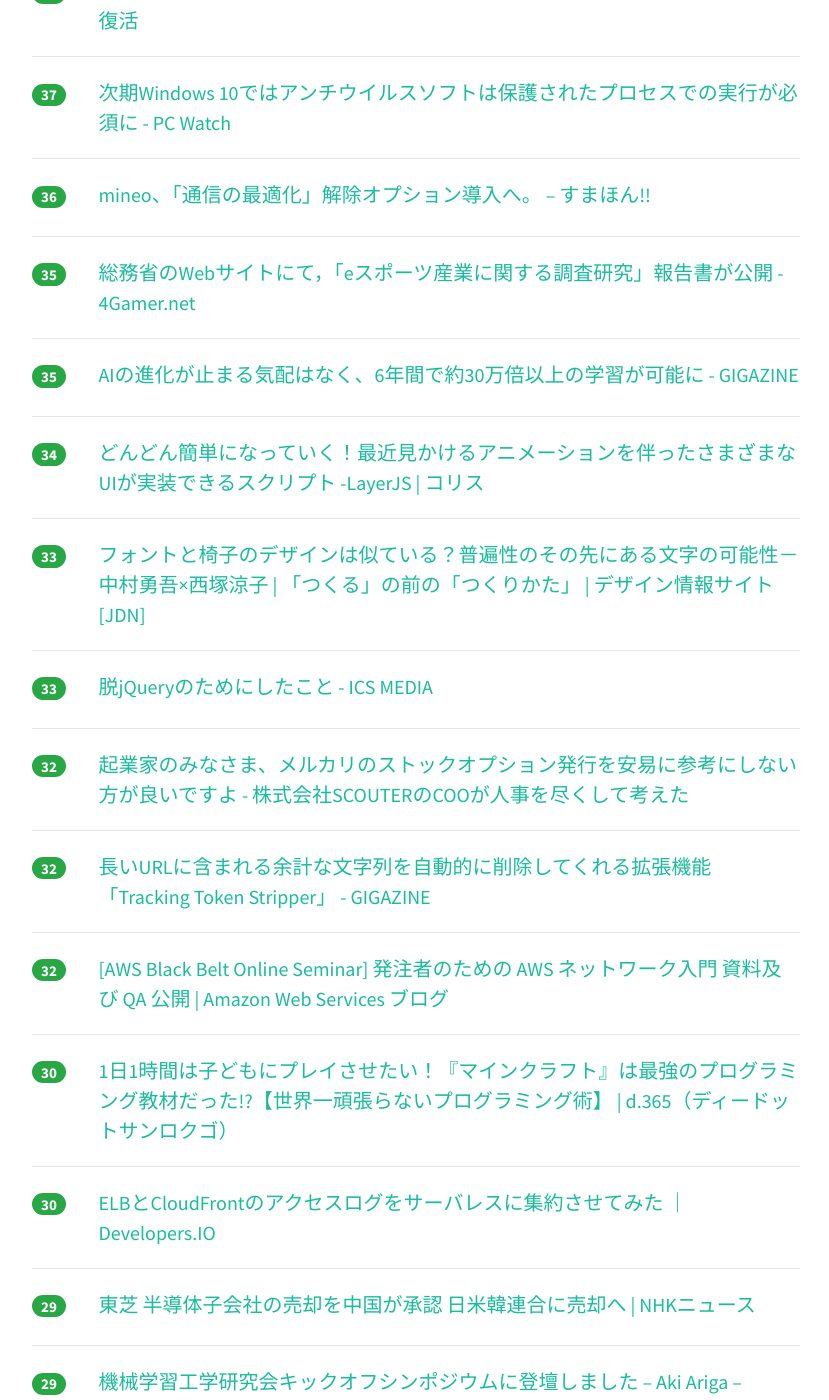
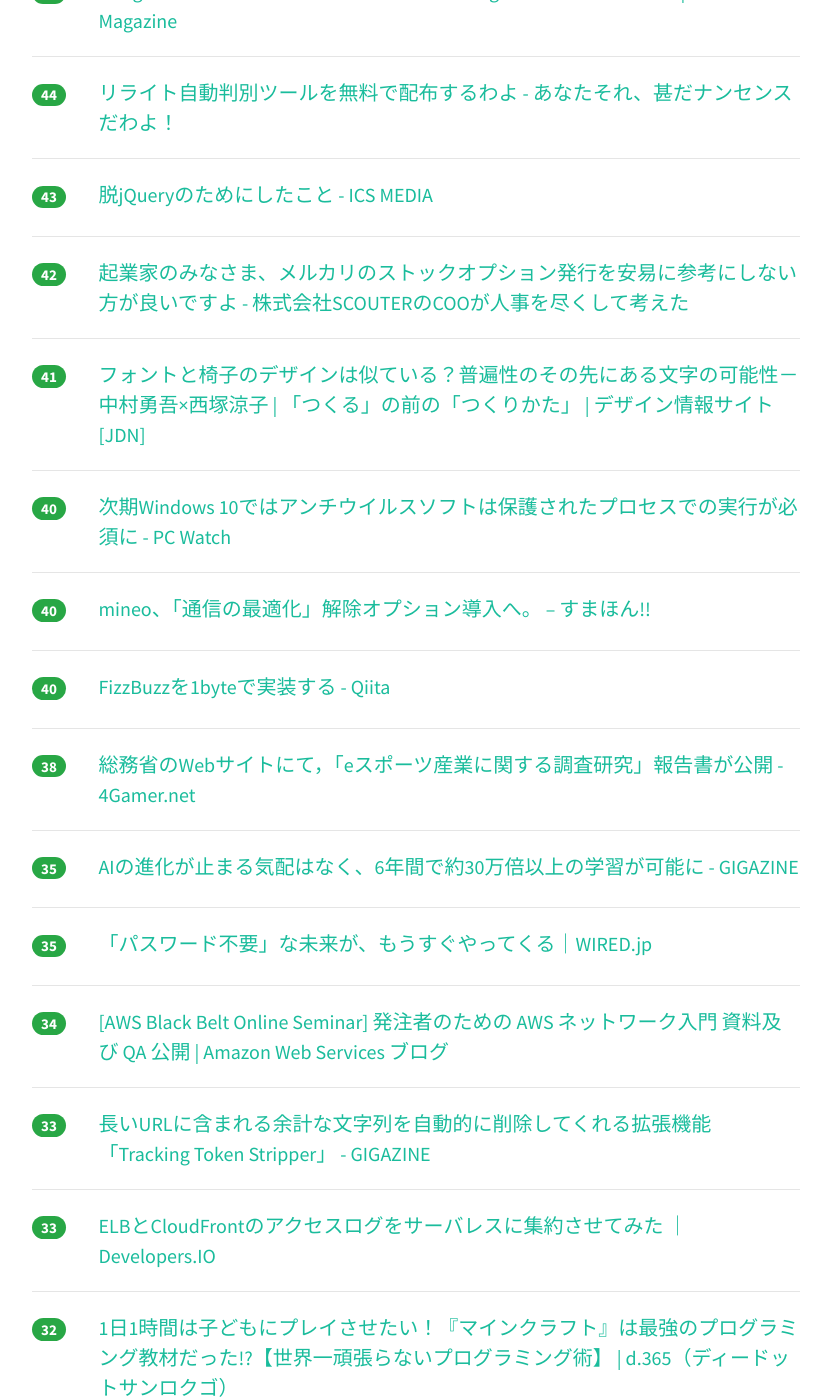
Before and after one commit to yatta47/hatena-matome-site, a Jekyll site: the page built from _posts/2018-05-18-hatena.md, in a window 1280 px wide and 1400 px high, scrolled down 1084 px. Shown: the whole window, without its empty margins (224-1053 px from the left). Built offline with Jekyll 4.4.1, drawn with Linux system fonts in a browser that asks for light colours; nearby versions of some CDN libraries; some of the changed text lies outside the part shown.

Commit message:
Updated 2018-05-18

```diff
--- a/_posts/2018-05-18-hatena.md
+++ b/_posts/2018-05-18-hatena.md
@@ -1,23 +1,23 @@
 ---
 layout: post
 title:  "2018-05-18 はてぶIT"
-date:   2018-05-18 12:01:20
+date:   2018-05-18 13:01:10
 tags: [it-hotentry]
 ---
-55 件のデータあり
+60 件のデータあり
 
 <hr><div class="row">
-<div class="col-1"><span class="badge badge-pill badge-success h2">151</span></div>
+<div class="col-1"><span class="badge badge-pill badge-success h2">165</span></div>
 <div class="col-11"><a href='http://mizchi.hatenablog.com/entry/2018/05/17/220431' target='_blank'>クライアントサイドのモデルとは何か 後編 ~ 単方向データフローと参照透過性 - mizchi's blog</a></div>
 </div>
 <hr>
 <div class="row">
-<div class="col-1"><span class="badge badge-pill badge-success h2">99</span></div>
+<div class="col-1"><span class="badge badge-pill badge-success h2">127</span></div>
 <div class="col-11"><a href='https://developer.apple.com/design/tips/jp/' target='_blank'>ユーザインターフェイスのデザインのヒント - Apple Developer</a></div>
 </div>
 <hr>
 <div class="row">
-<div class="col-1"><span class="badge badge-pill badge-success h2">62</span></div>
+<div class="col-1"><span class="badge badge-pill badge-success h2">81</span></div>
 <div class="col-11"><a href='http://blog.yuuk.io/entry/2018/heterotsdb-architecture' target='_blank'>サーバレス時代におけるヘテロジニアス時系列データベースアーキテクチャ - ゆううきブログ</a></div>
 </div>
 <hr>
@@ -27,37 +27,62 @@ tags: [it-hotentry]
 </div>
 <hr>
 <div class="row">
-<div class="col-1"><span class="badge badge-pill badge-success h2">44</span></div>
+<div class="col-1"><span class="badge badge-pill badge-success h2">55</span></div>
+<div class="col-11"><a href='https://coliss.com/articles/build-websites/operation/javascript/ui-composition-animation-in-pure-html.html' target='_blank'>どんどん簡単になっていく！最近見かけるアニメーションを伴ったさまざまなUIが実装できるスクリプト -LayerJS | コリス</a></div>
+</div>
+<hr>
+<div class="row">
+<div class="col-1"><span class="badge badge-pill badge-success h2">47</span></div>
+<div class="col-11"><a href='https://smarthr.connpass.com/event/88479/' target='_blank'>【SmartHR】エンジニアの入社歓迎会の練習をする会 - connpass</a></div>
+</div>
+<hr>
+<div class="row">
+<div class="col-1"><span class="badge badge-pill badge-success h2">47</span></div>
+<div class="col-11"><a href='http://www.ituki-yu2.net/entry/how_to_ifttt' target='_blank'>ブログ運営を色々と自動化出来る「IFTTT」の使い方。 - 超メモ帳（Web式）＠復活</a></div>
+</div>
+<hr>
+<div class="row">
+<div class="col-1"><span class="badge badge-pill badge-success h2">47</span></div>
 <div class="col-11"><a href='https://mag.osdn.jp/18/05/17/163000' target='_blank'>GoogleがWebアプリの測定・解析ツール「Lighthouse 3.0」を発表 | OSDN Magazine</a></div>
 </div>
 <hr>
 <div class="row">
-<div class="col-1"><span class="badge badge-pill badge-success h2">43</span></div>
+<div class="col-1"><span class="badge badge-pill badge-success h2">44</span></div>
 <div class="col-11"><a href='http://mecchanikukyu.hatenablog.com/entry/2018/05/16/161146' target='_blank'>リライト自動判別ツールを無料で配布するわよ - あなたそれ、甚だナンセンスだわよ！</a></div>
 </div>
 <hr>
 <div class="row">
+<div class="col-1"><span class="badge badge-pill badge-success h2">43</span></div>
+<div class="col-11"><a href='https://ics.media/entry/17451' target='_blank'>脱jQueryのためにしたこと - ICS MEDIA</a></div>
+</div>
+<hr>
+<div class="row">
 <div class="col-1"><span class="badge badge-pill badge-success h2">42</span></div>
-<div class="col-11"><a href='https://smarthr.connpass.com/event/88479/' target='_blank'>【SmartHR】エンジニアの入社歓迎会の練習をする会 - connpass</a></div>
+<div class="col-11"><a href='http://reno-coo.hatenablog.jp/entry/2018/05/17/180930' target='_blank'>起業家のみなさま、メルカリのストックオプション発行を安易に参考にしない方が良いですよ - 株式会社SCOUTERのCOOが人事を尽くして考えた</a></div>
 </div>
 <hr>
 <div class="row">
 <div class="col-1"><span class="badge badge-pill badge-success h2">41</span></div>
-<div class="col-11"><a href='http://www.ituki-yu2.net/entry/how_to_ifttt' target='_blank'>ブログ運営を色々と自動化出来る「IFTTT」の使い方。 - 超メモ帳（Web式）＠復活</a></div>
+<div class="col-11"><a href='https://www.japandesign.ne.jp/column/tsukuru-nakmura-nishizuka/' target='_blank'>フォントと椅子のデザインは似ている？普遍性のその先にある文字の可能性－中村勇吾×西塚涼子 | 「つくる」の前の「つくりかた」 | デザイン情報サイト[JDN]</a></div>
 </div>
 <hr>
 <div class="row">
-<div class="col-1"><span class="badge badge-pill badge-success h2">37</span></div>
+<div class="col-1"><span class="badge badge-pill badge-success h2">40</span></div>
 <div class="col-11"><a href='https://pc.watch.impress.co.jp/docs/news/1122307.html' target='_blank'>次期Windows 10ではアンチウイルスソフトは保護されたプロセスでの実行が必須に - PC Watch</a></div>
 </div>
 <hr>
 <div class="row">
-<div class="col-1"><span class="badge badge-pill badge-success h2">36</span></div>
+<div class="col-1"><span class="badge badge-pill badge-success h2">40</span></div>
 <div class="col-11"><a href='https://smhn.info/201805-mineo-tuusin-no-saitekika-option' target='_blank'>mineo、「通信の最適化」解除オプション導入へ。 – すまほん!!</a></div>
 </div>
 <hr>
 <div class="row">
-<div class="col-1"><span class="badge badge-pill badge-success h2">35</span></div>
+<div class="col-1"><span class="badge badge-pill badge-success h2">40</span></div>
+<div class="col-11"><a href='https://qiita.com/ymg_aq/items/b8e5d26035180bc8797e' target='_blank'>FizzBuzzを1byteで実装する - Qiita</a></div>
+</div>
+<hr>
+<div class="row">
+<div class="col-1"><span class="badge badge-pill badge-success h2">38</span></div>
 <div class="col-11"><a href='http://www.4gamer.net/games/999/G999905/20180517094/' target='_blank'>総務省のWebサイトにて，「eスポーツ産業に関する調査研究」報告書が公開 - 4Gamer.net</a></div>
 </div>
 <hr>
@@ -67,43 +92,38 @@ tags: [it-hotentry]
 </div>
 <hr>
 <div class="row">
+<div class="col-1"><span class="badge badge-pill badge-success h2">35</span></div>
+<div class="col-11"><a href='https://wired.jp/2018/05/18/webauthn-in-browsers/' target='_blank'>「パスワード不要」な未来が、もうすぐやってくる｜WIRED.jp</a></div>
+</div>
+<hr>
+<div class="row">
 <div class="col-1"><span class="badge badge-pill badge-success h2">34</span></div>
-<div class="col-11"><a href='https://coliss.com/articles/build-websites/operation/javascript/ui-composition-animation-in-pure-html.html' target='_blank'>どんどん簡単になっていく！最近見かけるアニメーションを伴ったさまざまなUIが実装できるスクリプト -LayerJS | コリス</a></div>
+<div class="col-11"><a href='https://aws.amazon.com/jp/blogs/news/webinar-bb-network-orderer-2018/' target='_blank'>[AWS Black Belt Online Seminar] 発注者のための AWS ネットワーク入門 資料及び QA 公開 | Amazon Web Services ブログ</a></div>
 </div>
 <hr>
 <div class="row">
 <div class="col-1"><span class="badge badge-pill badge-success h2">33</span></div>
-<div class="col-11"><a href='https://www.japandesign.ne.jp/column/tsukuru-nakmura-nishizuka/' target='_blank'>フォントと椅子のデザインは似ている？普遍性のその先にある文字の可能性－中村勇吾×西塚涼子 | 「つくる」の前の「つくりかた」 | デザイン情報サイト[JDN]</a></div>
+<div class="col-11"><a href='https://gigazine.net/news/20180517-tracking-token-stripper/' target='_blank'>長いURLに含まれる余計な文字列を自動的に削除してくれる拡張機能「Tracking Token Stripper」 - GIGAZINE</a></div>
 </div>
 <hr>
 <div class="row">
 <div class="col-1"><span class="badge badge-pill badge-success h2">33</span></div>
-<div class="col-11"><a href='https://ics.media/entry/17451' target='_blank'>脱jQueryのためにしたこと - ICS MEDIA</a></div>
+<div class="col-11"><a href='https://dev.classmethod.jp/cloud/elb-cf-accesslog-via-firehose/' target='_blank'>ELBとCloudFrontのアクセスログをサーバレスに集約させてみた ｜ Developers.IO</a></div>
 </div>
 <hr>
 <div class="row">
 <div class="col-1"><span class="badge badge-pill badge-success h2">32</span></div>
-<div class="col-11"><a href='http://reno-coo.hatenablog.jp/entry/2018/05/17/180930' target='_blank'>起業家のみなさま、メルカリのストックオプション発行を安易に参考にしない方が良いですよ - 株式会社SCOUTERのCOOが人事を尽くして考えた</a></div>
-</div>
-<hr>
-<div class="row">
-<div class="col-1"><span class="badge badge-pill badge-success h2">32</span></div>
-<div class="col-11"><a href='https://gigazine.net/news/20180517-tracking-token-stripper/' target='_blank'>長いURLに含まれる余計な文字列を自動的に削除してくれる拡張機能「Tracking Token Stripper」 - GIGAZINE</a></div>
-</div>
-<hr>
-<div class="row">
-<div class="col-1"><span class="badge badge-pill badge-success h2">32</span></div>
-<div class="col-11"><a href='https://aws.amazon.com/jp/blogs/news/webinar-bb-network-orderer-2018/' target='_blank'>[AWS Black Belt Online Seminar] 発注者のための AWS ネットワーク入門 資料及び QA 公開 | Amazon Web Services ブログ</a></div>
-</div>
-<hr>
-<div class="row">
-<div class="col-1"><span class="badge badge-pill badge-success h2">30</span></div>
 <div class="col-11"><a href='https://www.digimonostation.jp/0000139843/' target='_blank'>1日1時間は子どもにプレイさせたい！『マインクラフト』は最強のプログラミング教材だった!?【世界一頑張らないプログラミング術】 | d.365（ディードットサンロクゴ）</a></div>
 </div>
 <hr>
 <div class="row">
-<div class="col-1"><span class="badge badge-pill badge-success h2">30</span></div>
-<div class="col-11"><a href='https://dev.classmethod.jp/cloud/elb-cf-accesslog-via-firehose/' target='_blank'>ELBとCloudFrontのアクセスログをサーバレスに集約させてみた ｜ Developers.IO</a></div>
+<div class="col-1"><span class="badge badge-pill badge-success h2">31</span></div>
+<div class="col-11"><a href='https://postd.cc/modern-css-explained-for-dinosaurs-2/' target='_blank'>恐竜に教える現代のCSS – Part 2 | POSTD</a></div>
+</div>
+<hr>
+<div class="row">
+<div class="col-1"><span class="badge badge-pill badge-success h2">31</span></div>
+<div class="col-11"><a href='https://medium.com/@chezou/f7bf36707346' target='_blank'>機械学習工学研究会キックオフシンポジウムに登壇しました – Aki Ariga – Medium</a></div>
 </div>
 <hr>
 <div class="row">
@@ -112,33 +132,33 @@ tags: [it-hotentry]
 </div>
 <hr>
 <div class="row">
-<div class="col-1"><span class="badge badge-pill badge-success h2">29</span></div>
-<div class="col-11"><a href='https://medium.com/@chezou/f7bf36707346' target='_blank'>機械学習工学研究会キックオフシンポジウムに登壇しました – Aki Ariga – Medium</a></div>
+<div class="col-1"><span class="badge badge-pill badge-success h2">26</span></div>
+<div class="col-11"><a href='http://twitter.com/uzigawaita/status/997127042859585536' target='_blank'>氏賀Y太さんのツイート: "今日のニコニコニュースで読んだけども、俺にインタビューした人はツイッターでもこんな発言する輩だったのかい… 編集者からの頼みで受けたけど、俺のことも</a></div>
 </div>
 <hr>
 <div class="row">
-<div class="col-1"><span class="badge badge-pill badge-success h2">28</span></div>
-<div class="col-11"><a href='https://postd.cc/modern-css-explained-for-dinosaurs-2/' target='_blank'>恐竜に教える現代のCSS – Part 2 | POSTD</a></div>
-</div>
-<hr>
-<div class="row">
-<div class="col-1"><span class="badge badge-pill badge-success h2">28</span></div>
-<div class="col-11"><a href='https://qiita.com/ymg_aq/items/b8e5d26035180bc8797e' target='_blank'>FizzBuzzを1byteで実装する - Qiita</a></div>
-</div>
-<hr>
-<div class="row">
-<div class="col-1"><span class="badge badge-pill badge-success h2">24</span></div>
+<div class="col-1"><span class="badge badge-pill badge-success h2">25</span></div>
 <div class="col-11"><a href='http://www.youtube.com/watch?v=gYOHVDFop_A' target='_blank'>DWU VS イスラム国に参加志願した北大生</a></div>
 </div>
 <hr>
 <div class="row">
-<div class="col-1"><span class="badge badge-pill badge-success h2">24</span></div>
-<div class="col-11"><a href='https://wired.jp/2018/05/18/webauthn-in-browsers/' target='_blank'>「パスワード不要」な未来が、もうすぐやってくる｜WIRED.jp</a></div>
+<div class="col-1"><span class="badge badge-pill badge-success h2">25</span></div>
+<div class="col-11"><a href='https://note.mu/montblanc04/n/n1097c3876050' target='_blank'>「孤独のSlack」で日々を健やかに過ごすために作成した「5つのチャンネル」｜モンブラン｜note</a></div>
 </div>
 <hr>
 <div class="row">
 <div class="col-1"><span class="badge badge-pill badge-success h2">22</span></div>
 <div class="col-11"><a href='https://headlines.yahoo.co.jp/hl?a=20180517-00010002-agrinews-soci' target='_blank'>外国人実習生失踪急増で農家苦悩　環境整っているのに…（日本農業新聞） - Yahoo!ニュース</a></div>
+</div>
+<hr>
+<div class="row">
+<div class="col-1"><span class="badge badge-pill badge-success h2">22</span></div>
+<div class="col-11"><a href='https://togetter.com/li/1228408' target='_blank'>秘策で救う！ 出版業界　～読んだあとでも電子書籍を30日間返品可能とせよ。ただし全額ストアポイントで返すものとする。～ - Togetter</a></div>
+</div>
+<hr>
+<div class="row">
+<div class="col-1"><span class="badge badge-pill badge-success h2">22</span></div>
+<div class="col-11"><a href='http://d.hatena.ne.jp/mjt/20180518/p1' target='_blank'>ゲーム向けファイルシステムの設計の難しさ - .mjtの日記復帰計画</a></div>
 </div>
 <hr>
 <div class="row">
@@ -148,7 +168,7 @@ tags: [it-hotentry]
 <hr>
 <div class="row">
 <div class="col-1"><span class="badge badge-pill badge-success h2">21</span></div>
-<div class="col-11"><a href='http://twitter.com/uzigawaita/status/997127042859585536' target='_blank'>氏賀Y太さんのツイート: "今日のニコニコニュースで読んだけども、俺にインタビューした人はツイッターでもこんな発言する輩だったのかい… 編集者からの頼みで受けたけど、俺のことも</a></div>
+<div class="col-11"><a href='https://webtan.impress.co.jp/e/2018/05/18/29252' target='_blank'>グーグル公式SEO情報リソース9種まとめ【SEO記事10本まとめ】 | 海外&国内SEO情報ウォッチ | Web担当者Forum</a></div>
 </div>
 <hr>
 <div class="row">
@@ -158,7 +178,17 @@ tags: [it-hotentry]
 <hr>
 <div class="row">
 <div class="col-1"><span class="badge badge-pill badge-success h2">20</span></div>
+<div class="col-11"><a href='https://pc.watch.impress.co.jp/docs/news/1122322.html' target='_blank'>Intel、DRAMを置き換える3D Xpoint NVDIMMを年内投入 - PC Watch</a></div>
+</div>
+<hr>
+<div class="row">
+<div class="col-1"><span class="badge badge-pill badge-success h2">20</span></div>
 <div class="col-11"><a href='https://japanese.engadget.com/2018/05/17/docomo-p20pro/' target='_blank'>今年の夏スマホ、主役は誰がなんと言ってもファーウェイだ（石川温） - Engadget 日本版</a></div>
+</div>
+<hr>
+<div class="row">
+<div class="col-1"><span class="badge badge-pill badge-success h2">20</span></div>
+<div class="col-11"><a href='https://www.huffingtonpost.jp/2018/05/17/hideto-yoshioka_a_23436810/' target='_blank'>「自分が幸せになりたかったら...」無償で途上国の子どもを助ける吉岡秀人医師が「あいのり」で語った時間論</a></div>
 </div>
 <hr>
 <div class="row">
@@ -168,22 +198,32 @@ tags: [it-hotentry]
 <hr>
 <div class="row">
 <div class="col-1"><span class="badge badge-pill badge-success h2">19</span></div>
-<div class="col-11"><a href='https://pc.watch.impress.co.jp/docs/news/1122322.html' target='_blank'>Intel、DRAMを置き換える3D Xpoint NVDIMMを年内投入 - PC Watch</a></div>
+<div class="col-11"><a href='https://japan.zdnet.com/article/35119345/' target='_blank'>中国でのべ2億件超の日本人情報が販売、企業流出も確認--ファイア・アイ - ZDNet Japan</a></div>
+</div>
+<hr>
+<div class="row">
+<div class="col-1"><span class="badge badge-pill badge-success h2">19</span></div>
+<div class="col-11"><a href='https://anond.hatelabo.jp/20180518010449' target='_blank'>非表示にしてきたブックマーカーを公開します</a></div>
 </div>
 <hr>
 <div class="row">
 <div class="col-1"><span class="badge badge-pill badge-success h2">18</span></div>
-<div class="col-11"><a href='https://japan.zdnet.com/article/35119345/' target='_blank'>中国でのべ2億件超の日本人情報が販売、企業流出も確認--ファイア・アイ - ZDNet Japan</a></div>
+<div class="col-11"><a href='http://www.atmarkit.co.jp/ait/articles/1805/18/news011.html' target='_blank'>全社的な変革を成功させるには、魅力的なストーリーが必要だ：Gartner Insights Pickup（60） - ＠IT</a></div>
 </div>
 <hr>
 <div class="row">
 <div class="col-1"><span class="badge badge-pill badge-success h2">18</span></div>
-<div class="col-11"><a href='https://webtan.impress.co.jp/e/2018/05/18/29252' target='_blank'>グーグル公式SEO情報リソース9種まとめ【SEO記事10本まとめ】 | 海外&国内SEO情報ウォッチ | Web担当者Forum</a></div>
+<div class="col-11"><a href='http://ascii.jp/elem/000/001/674/1674947/' target='_blank'>ASCII.jp：Dockerコンテナを最速60秒でデプロイできる「Arukas」誕生秘話｜中の人が語るさくらインターネット</a></div>
+</div>
+<hr>
+<div class="row">
+<div class="col-1"><span class="badge badge-pill badge-success h2">18</span></div>
+<div class="col-11"><a href='https://www.suzukikenichi.com/blog/chrome-69-will-remove-https-indicator/' target='_blank'>安全性を示すHTTPSのラベルとアイコンがGoogle Chrome 69から削除、一方で非HTTPページでは赤色反転で危険性を強調 | 海外SEO情報ブログ</a></div>
 </div>
 <hr>
 <div class="row">
 <div class="col-1"><span class="badge badge-pill badge-success h2">17</span></div>
-<div class="col-11"><a href='http://www.atmarkit.co.jp/ait/articles/1805/18/news011.html' target='_blank'>全社的な変革を成功させるには、魅力的なストーリーが必要だ：Gartner Insights Pickup（60） - ＠IT</a></div>
+<div class="col-11"><a href='https://qiita.com/murase/items/8ab26d0859618766146a' target='_blank'>kibelaとSlackの連携にGASを噛ませてメンション化する方法 - Qiita</a></div>
 </div>
 <hr>
 <div class="row">
@@ -192,18 +232,28 @@ tags: [it-hotentry]
 </div>
 <hr>
 <div class="row">
-<div class="col-1"><span class="badge badge-pill badge-success h2">15</span></div>
-<div class="col-11"><a href='https://qiita.com/murase/items/8ab26d0859618766146a' target='_blank'>kibelaとSlackの連携にGASを噛ませてメンション化する方法 - Qiita</a></div>
+<div class="col-1"><span class="badge badge-pill badge-success h2">16</span></div>
+<div class="col-11"><a href='https://www.nikkei.com/article/DGXMZO30667330Y8A510C1EA2000/' target='_blank'>東芝、メモリー売却資金でM&A　次の稼ぎ頭育成急務　　：日本経済新聞</a></div>
+</div>
+<hr>
+<div class="row">
+<div class="col-1"><span class="badge badge-pill badge-success h2">16</span></div>
+<div class="col-11"><a href='http://www.missiondrivenbrand.jp/entry/kaitai_Importance' target='_blank'>なぜブランディングが必要なのか？ブランド構築の必要性と重要性を解説 - Mission Driven Brand</a></div>
+</div>
+<hr>
+<div class="row">
+<div class="col-1"><span class="badge badge-pill badge-success h2">16</span></div>
+<div class="col-11"><a href='https://log.perl.org/2018/05/goodbye-search-dot-cpan-dot-org.html' target='_blank'>The Perl NOC: The end of an era: Saying goodbye to search.cpan.org</a></div>
 </div>
 <hr>
 <div class="row">
 <div class="col-1"><span class="badge badge-pill badge-success h2">15</span></div>
-<div class="col-11"><a href='https://www.nikkei.com/article/DGXMZO30667330Y8A510C1EA2000/' target='_blank'>東芝、メモリー売却資金でM&A　次の稼ぎ頭育成急務　　：日本経済新聞</a></div>
+<div class="col-11"><a href='http://www.kgfighters.com/topics_detail2/id=1221' target='_blank'>日本大学からの回答および今後の対応について | 関西学院大学体育会アメリカンフットボール部FIGHTERS</a></div>
 </div>
 <hr>
 <div class="row">
 <div class="col-1"><span class="badge badge-pill badge-success h2">15</span></div>
-<div class="col-11"><a href='http://ascii.jp/elem/000/001/674/1674947/' target='_blank'>ASCII.jp：Dockerコンテナを最速60秒でデプロイできる「Arukas」誕生秘話｜中の人が語るさくらインターネット</a></div>
+<div class="col-11"><a href='http://nlab.itmedia.co.jp/nl/articles/1805/17/news101.html' target='_blank'>「それな」「わかりみ」「ぜんらたいき」　「いらすとや」公式のLINEスタンプ、ネットスラング満載の新作登場 - ねとらぼ</a></div>
 </div>
 <hr>
 <div class="row">
@@ -222,28 +272,13 @@ tags: [it-hotentry]
 </div>
 <hr>
 <div class="row">
-<div class="col-1"><span class="badge badge-pill badge-success h2">14</span></div>
-<div class="col-11"><a href='https://www.huffingtonpost.jp/2018/05/17/hideto-yoshioka_a_23436810/' target='_blank'>「自分が幸せになりたかったら...」無償で途上国の子どもを助ける吉岡秀人医師が「あいのり」で語った時間論</a></div>
-</div>
-<hr>
-<div class="row">
-<div class="col-1"><span class="badge badge-pill badge-success h2">14</span></div>
-<div class="col-11"><a href='http://www.missiondrivenbrand.jp/entry/kaitai_Importance' target='_blank'>なぜブランディングが必要なのか？ブランド構築の必要性と重要性を解説 - Mission Driven Brand</a></div>
-</div>
-<hr>
-<div class="row">
 <div class="col-1"><span class="badge badge-pill badge-success h2">13</span></div>
 <div class="col-11"><a href='http://www.itmedia.co.jp/mobile/articles/1805/17/news112.html' target='_blank'>ドコモ独占の「P20 Pro」、新AIエージェント、投資サービス――ドコモ2018夏モデルと新サービスの狙い (1/3) - ITmedia Mobile</a></div>
 </div>
 <hr>
 <div class="row">
 <div class="col-1"><span class="badge badge-pill badge-success h2">13</span></div>
-<div class="col-11"><a href='http://www.kgfighters.com/topics_detail2/id=1221' target='_blank'>日本大学からの回答および今後の対応について | 関西学院大学体育会アメリカンフットボール部FIGHTERS</a></div>
-</div>
-<hr>
-<div class="row">
-<div class="col-1"><span class="badge badge-pill badge-success h2">13</span></div>
-<div class="col-11"><a href='http://nlab.itmedia.co.jp/nl/articles/1805/17/news101.html' target='_blank'>「それな」「わかりみ」「ぜんらたいき」　「いらすとや」公式のLINEスタンプ、ネットスラング満載の新作登場 - ねとらぼ</a></div>
+<div class="col-11"><a href='http://sonan.hatenablog.com/entry/2017/10/29/180058' target='_blank'>インターネットによって誘発される山岳遭難の事例 No.1 - 遭難.net</a></div>
 </div>
 <hr>
 <div class="row">
@@ -253,12 +288,7 @@ tags: [it-hotentry]
 <hr>
 <div class="row">
 <div class="col-1"><span class="badge badge-pill badge-success h2">12</span></div>
-<div class="col-11"><a href='https://togetter.com/li/1228408' target='_blank'>秘策で救う！ 出版業界　～読んだあとでも電子書籍を30日間返品可能とせよ。ただし全額ストアポイントで返すものとする。～ - Togetter</a></div>
-</div>
-<hr>
-<div class="row">
-<div class="col-1"><span class="badge badge-pill badge-success h2">10</span></div>
-<div class="col-11"><a href='https://www.suzukikenichi.com/blog/chrome-69-will-remove-https-indicator/' target='_blank'>安全性を示すHTTPSのラベルとアイコンがGoogle Chrome 69から削除、一方で非HTTPページでは赤色反転で危険性を強調 | 海外SEO情報ブログ</a></div>
+<div class="col-11"><a href='http://www.itmedia.co.jp/news/articles/1805/18/news071.html' target='_blank'>モナコインのブロックチェーン、攻撃受け「巻き戻し」　国内取引所も警戒 - ITmedia NEWS</a></div>
 </div>
 <hr>
 <div class="row">
@@ -276,8 +306,3 @@ tags: [it-hotentry]
 <div class="col-11"><a href='http://d.hatena.ne.jp/himaginary/20180517/Unions_and_Inequality' target='_blank'>20世紀における労働組合と格差：サーベイデータからの新たな証拠 - himaginaryの日記</a></div>
 </div>
 <hr>
-<div class="row">
-<div class="col-1"><span class="badge badge-pill badge-success h2">6</span></div>
-<div class="col-11"><a href='https://note.mu/montblanc04/n/n1097c3876050' target='_blank'>「孤独のSlack」で日々を健やかに過ごすために作成した「5つのチャンネル」｜モンブラン｜note</a></div>
-</div>
-<hr>
```
